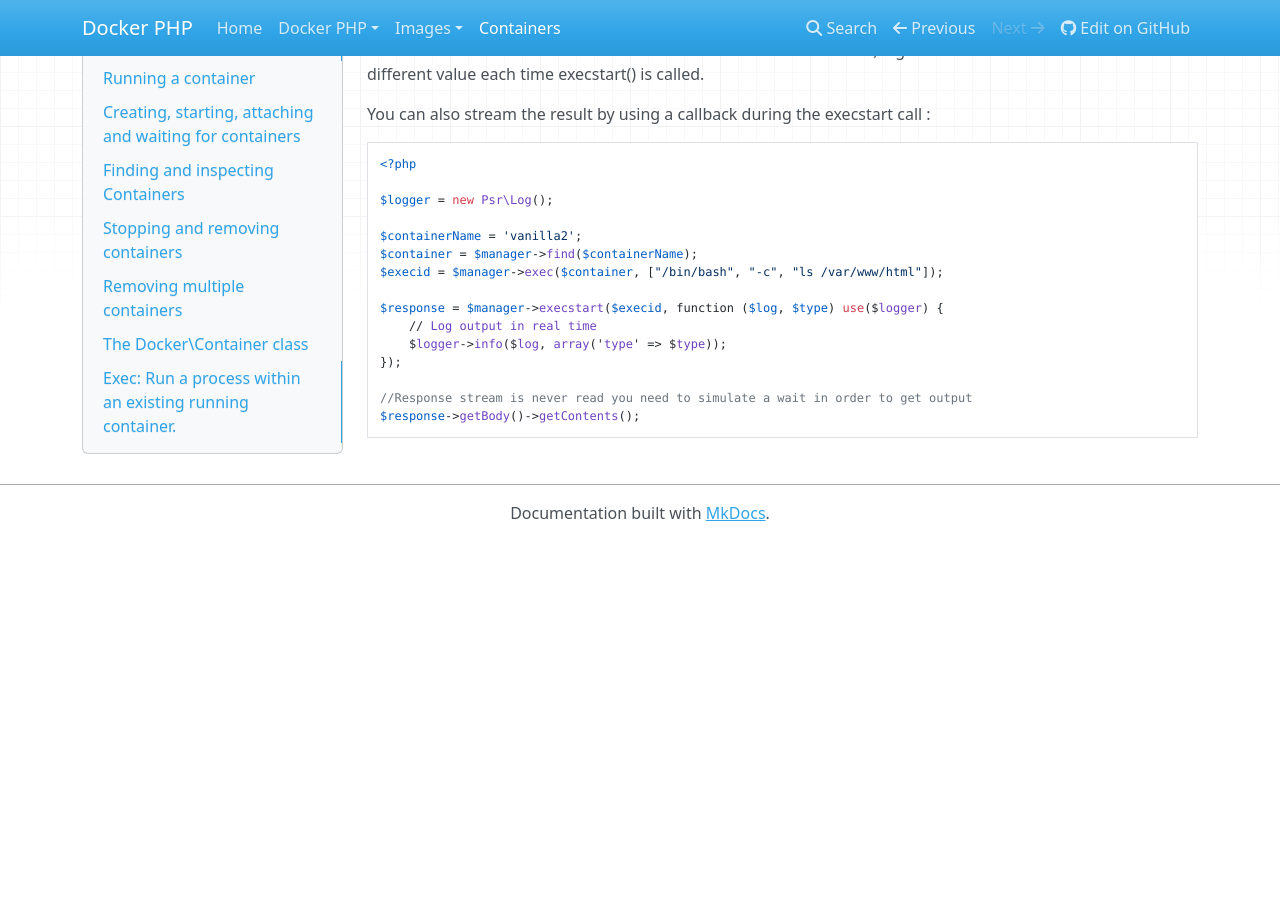
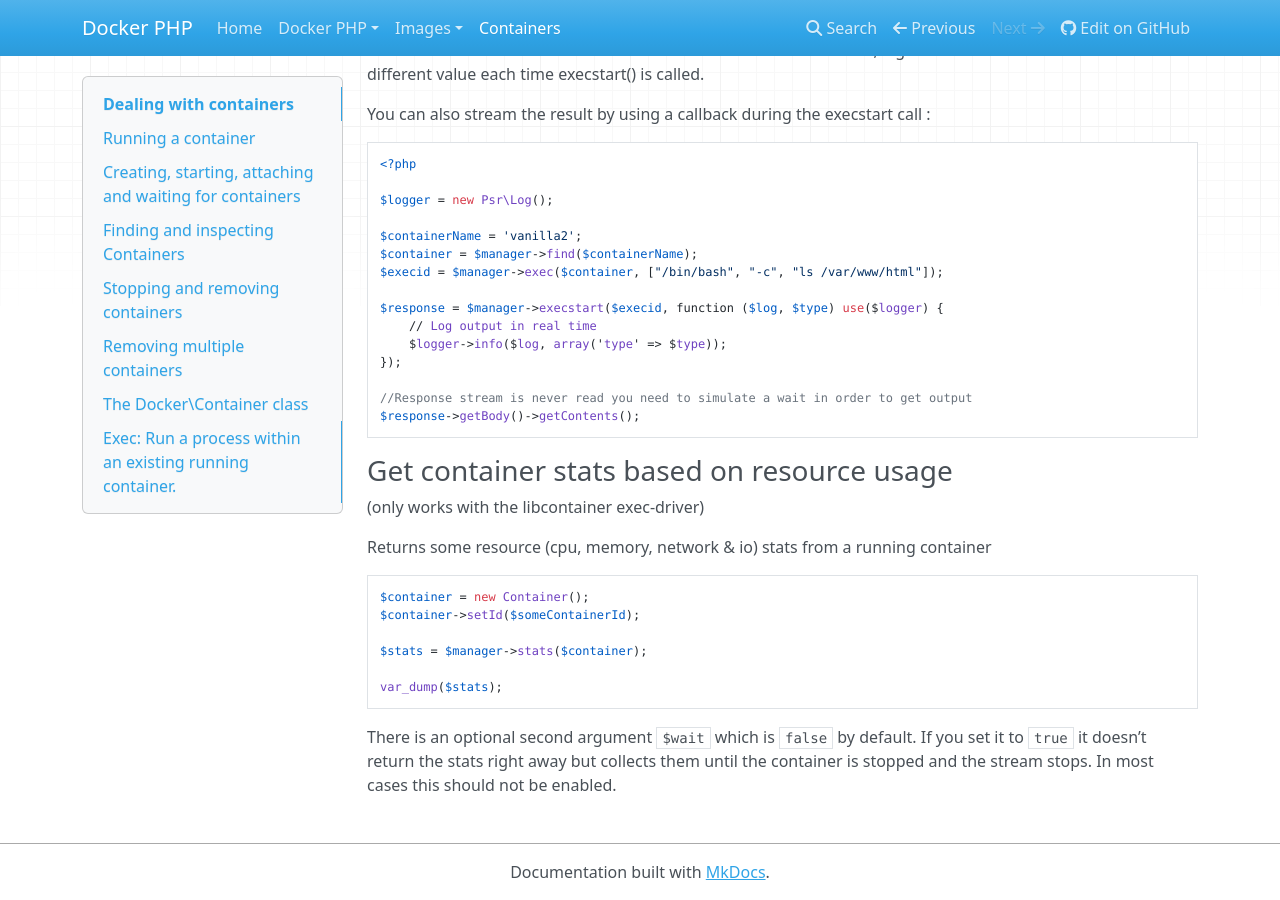
Before and after one commit to docker-php/docker-php, an MkDocs documentation site: the page built from docs/container.md, in a window 1280 px wide and 900 px high, scrolled down 4366 px. Built offline with MkDocs 1.6.1, drawn with Linux system fonts in a browser that asks for light colours; nearby versions of some CDN libraries; old or Windows-style settings are respelled for this version of MkDocs; before the commit the page ends 4907 px from its top, so only the background shows below that.

Commit message:
Container stats docs

````diff
--- a/docs/container.md
+++ b/docs/container.md
@@ -242,3 +242,21 @@ $response = $manager->execstart($execid, function ($log, $type) use($logger) {
 //Response stream is never read you need to simulate a wait in order to get output
 $response->getBody()->getContents();
 ```
+
+
+### Get container stats based on resource usage
+
+(only works with the libcontainer exec-driver)
+
+Returns some resource (cpu, memory, network & io) stats from a running container
+
+```php
+$container = new Container();
+$container->setId($someContainerId);
+
+$stats = $manager->stats($container);
+
+var_dump($stats);
+```
+
+There is an optional second argument `$wait` which is `false` by default. If you set it to `true` it doesn’t return the stats right away but collects them until the container is stopped and the stream stops. In most cases this should not be enabled.
````
